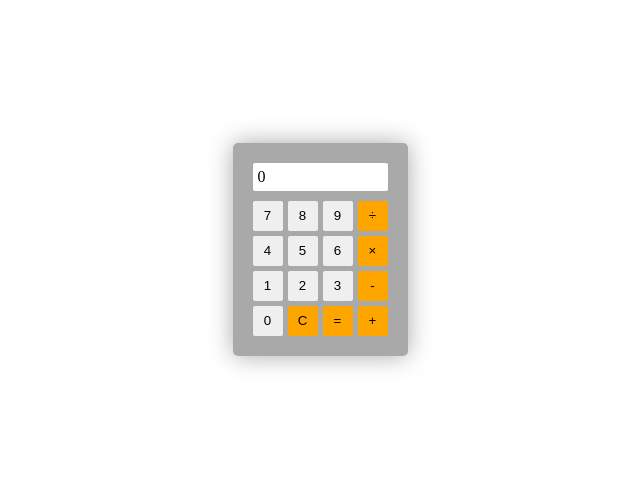
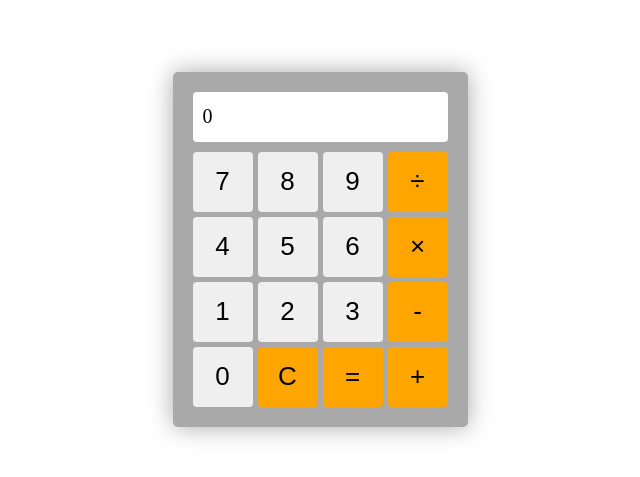
Before and after one commit to recleun/odin-calculator, a plain HTML site: page index.html in a window 1280 px wide. Shown: the part 151-628 px from the top of the page, without its empty margins (320-960 px from the left). Drawn offline with Linux system fonts and the light colour scheme.

Commit message:
Increase calculator size and change style

```diff
--- a/styles/style.css
+++ b/styles/style.css
@@ -20,9 +20,13 @@ body {
 }
 
 .display {
+  font-size: 20px;
+  display: flex;
+  align-items: center;
   background-color: white;
-  border-radius: 2px;
-  padding: 5px;
+  border-radius: 4px;
+  padding: 10px;
+  height: 30px;
 }
 
 .button-container {
@@ -42,11 +46,12 @@ body {
 }
 
 .button-row button {
-  width: 30px;
-  height: 30px;
+  font-size: 26px;
+  width: 60px;
+  height: 60px;
   flex: 1;
   border: 0;
-  border-radius: 2px;
+  border-radius: 4px;
 }
 
 .special-button {
```
